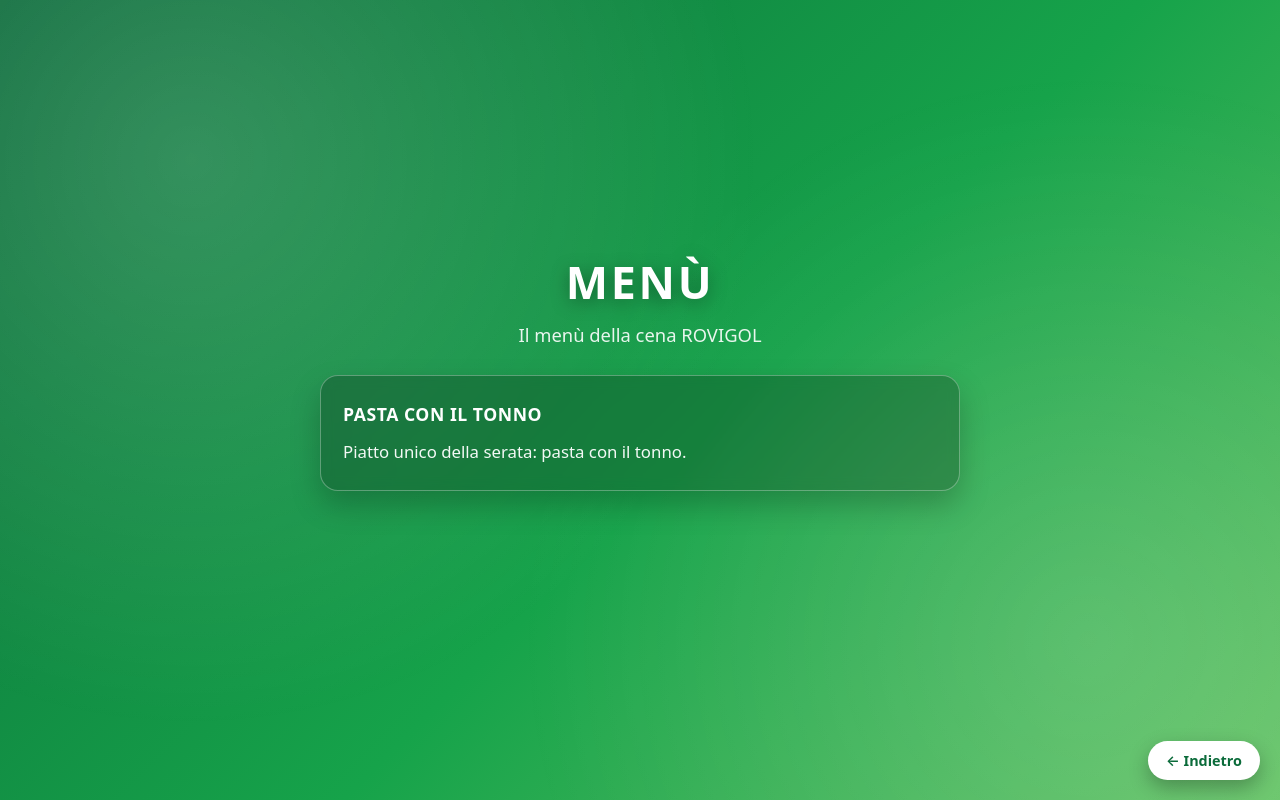
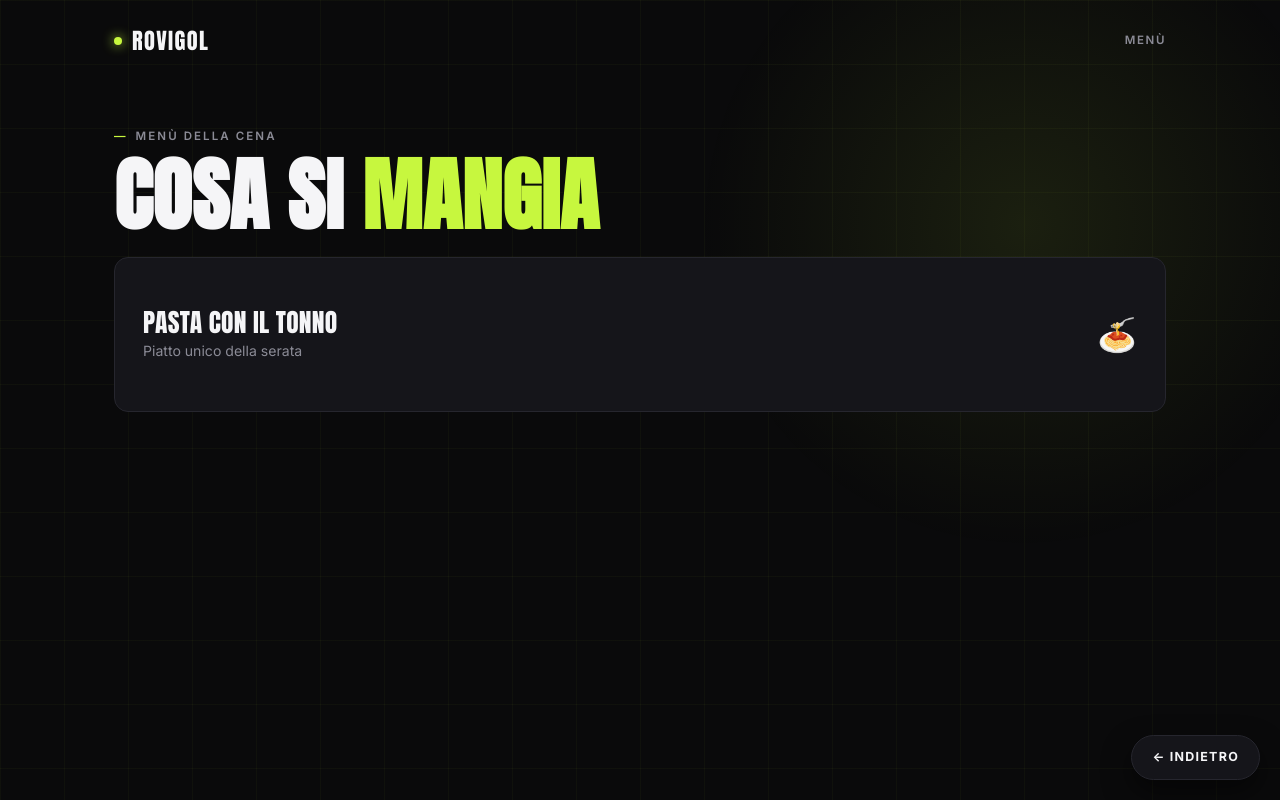
Before and after one commit to rovigoal/rovigoal, a plain HTML site: page menu.html in a window 1280 px wide. Drawn offline with Linux system fonts and the light colour scheme.

Commit message:
Refactor menu.html with new layout and styles
Updated the menu page structure and styling. Added a top bar and new content sections.

```diff
--- a/menu.html
+++ b/menu.html
@@ -3,119 +3,36 @@
 <head>
   <meta charset="UTF-8" />
   <meta name="viewport" content="width=device-width, initial-scale=1.0" />
-  <title>ROVIGOL – Menù</title>
-  <meta name="description" content="ROVIGOL – Menù della cena." />
-
-  <style>
-    * { margin: 0; padding: 0; box-sizing: border-box; }
-
-    body {
-      min-height: 100vh;
-      display: flex;
-      align-items: center;
-      justify-content: center;
-      padding: 32px 20px 90px;
-      font-family: system-ui, -apple-system, "Segoe UI", Roboto, Arial, sans-serif;
-      text-align: center;
-      color: #ffffff;
-      background: linear-gradient(135deg, #0b6b3a 0%, #16a34a 55%, #65c466 100%);
-      background-attachment: fixed;
-    }
-
-    body::before {
-      content: "";
-      position: fixed;
-      inset: 0;
-      background:
-        radial-gradient(circle at 15% 20%, rgba(255, 255, 255, 0.16), transparent 45%),
-        radial-gradient(circle at 85% 80%, rgba(255, 255, 255, 0.12), transparent 45%);
-      pointer-events: none;
-    }
-
-    .contenitore {
-      position: relative;
-      z-index: 1;
-      width: 100%;
-      max-width: 640px;
-      display: flex;
-      flex-direction: column;
-      align-items: center;
-    }
-
-    h1 {
-      font-size: clamp(1.9rem, 6.5vw, 2.8rem);
-      letter-spacing: 0.06em;
-      text-transform: uppercase;
-      text-shadow: 0 4px 18px rgba(0, 0, 0, 0.35);
-    }
-
-    .sottotitolo {
-      margin-top: 10px;
-      margin-bottom: 28px;
-      font-size: clamp(0.95rem, 3.2vw, 1.15rem);
-      color: rgba(255, 255, 255, 0.9);
-    }
-
-    .descrizione {
-      width: 100%;
-      padding: 24px 22px;
-      background: rgba(0, 0, 0, 0.22);
-      border: 1px solid rgba(255, 255, 255, 0.3);
-      border-radius: 18px;
-      backdrop-filter: blur(6px);
-      box-shadow: 0 14px 30px rgba(0, 0, 0, 0.22);
-      font-size: clamp(0.95rem, 3vw, 1.05rem);
-      line-height: 1.6;
-      text-align: left;
-      color: rgba(255, 255, 255, 0.95);
-    }
-
-    .descrizione strong {
-      display: block;
-      margin-bottom: 10px;
-      font-size: 1.05em;
-      letter-spacing: 0.03em;
-      text-transform: uppercase;
-      color: #ffffff;
-    }
-
-    .btn-indietro {
-      position: fixed;
-      right: 20px;
-      bottom: 20px;
-      z-index: 10;
-      display: inline-flex;
-      align-items: center;
-      gap: 8px;
-      padding: 10px 18px;
-      font-size: 0.9rem;
-      font-weight: 600;
-      text-decoration: none;
-      color: #0b6b3a;
-      background: #ffffff;
-      border-radius: 999px;
-      box-shadow: 0 8px 20px rgba(0, 0, 0, 0.28);
-      transition: transform 0.18s ease, background 0.18s ease;
-    }
-
-    .btn-indietro:hover { background: #f2f7f2; transform: translateY(-2px); }
-
-    .btn-indietro:focus-visible { outline: 3px solid #ffffff; outline-offset: 4px; }
-  </style>
+  <title>ROVIGOL — Menù</title>
+  <link rel="stylesheet" href="style.css" />
 </head>
 <body>
 
-  <main class="contenitore">
-    <h1>Menù</h1>
-    <p class="sottotitolo">Il menù della cena ROVIGOL</p>
+  <div class="page content-page">
+    <div class="container">
+      <header class="topbar">
+        <a href="index.html" class="logo">Rovigol</a>
+        <span class="topbar-badge">Menù</span>
+      </header>
 
-    <section class="descrizione">
-      <strong>Pasta con il tonno</strong>
-      Piatto unico della serata: pasta con il tonno.
-    </section>
-  </main>
+      <div class="content-header">
+        <span class="eyebrow">Menù della cena</span>
+        <h1 class="display">Cosa si <span class="accent">mangia</span></h1>
+      </div>
 
-  <a class="btn-indietro" href="home.html">← Indietro</a>
+      <div class="panel">
+        <div class="menu-item">
+          <div>
+            <div class="menu-item-name">Pasta con il tonno</div>
+            <div class="menu-item-desc">Piatto unico della serata</div>
+          </div>
+          <span class="menu-item-emoji">🍝</span>
+        </div>
+      </div>
+    </div>
+  </div>
+
+  <a href="home.html" class="back-btn">← Indietro</a>
 
 </body>
 </html>
```
